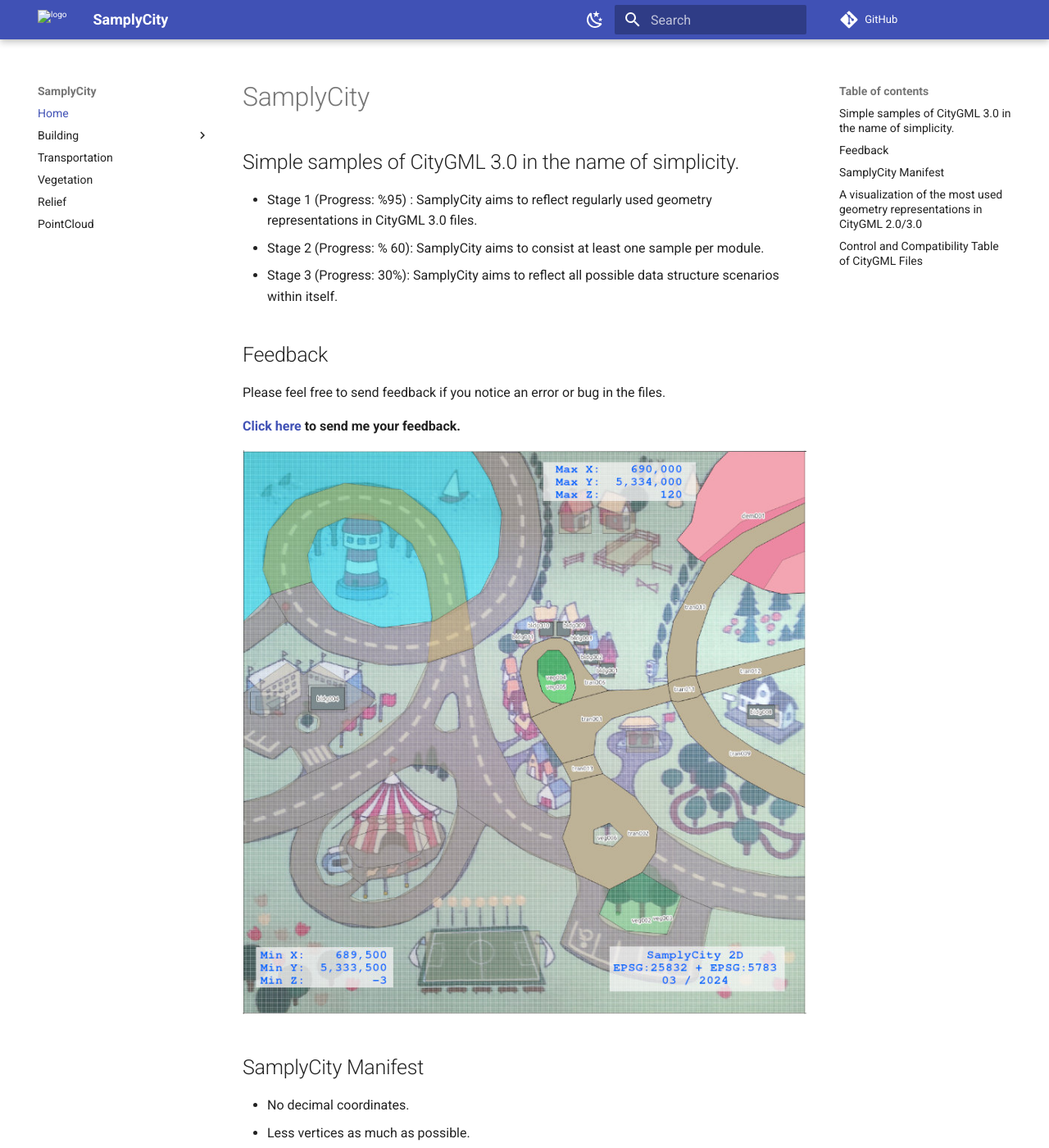
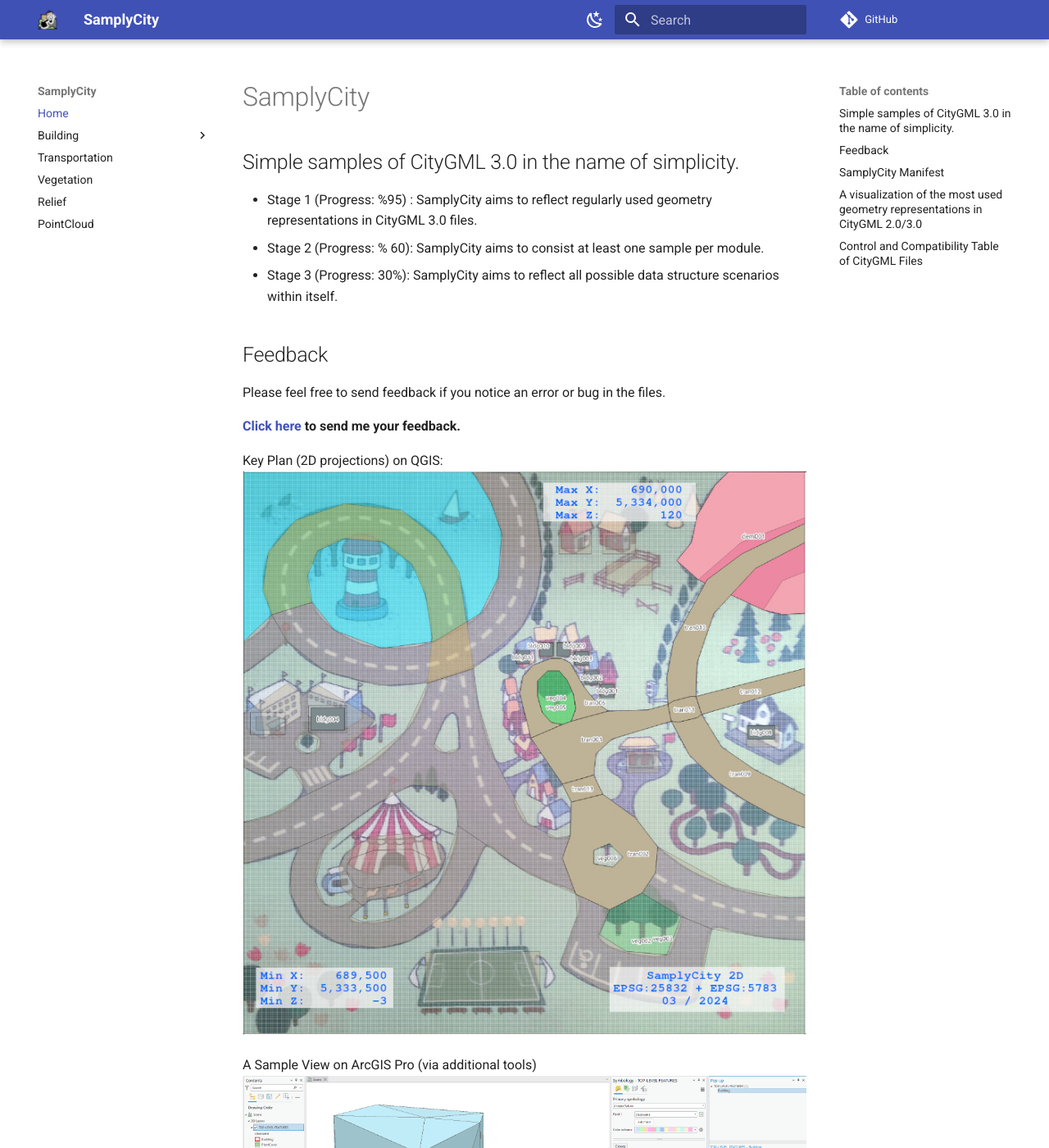
Before and after one commit to muratkendir/samplycity, an MkDocs documentation site: the page built from docs/index.md, in a window 1280 px wide and 1400 px high. Shown: the whole window at 82% size. Built offline with MkDocs 1.6.1 and Material for MkDocs 9.7.7, drawn with Linux system fonts in a browser that asks for light colours; comment, search, counter and statistics services are not loaded.

Commit message:
arcgis pro scene added.

```diff
--- a/docs/index.md
+++ b/docs/index.md
@@ -12,7 +12,11 @@
 
 **[Click here](https://forms.gle/zAFmvnkLprLUaN3AA){:target="_blank"} to send me your feedback.**
 
+Key Plan (2D projections) on QGIS:
 ![samplycity_overview](images/samplycity.jpg)
+
+A Sample View on ArcGIS Pro (via additional tools)
+![A sample view on ArcGIS Pro](images/features_on_arcgis_pro_cropped.png)
 
 ## SamplyCity Manifest
 
```
Also changed, not shown: other parts of docs/index.md (+1 -0 lines), docs/images/favicon.png (added), docs/images/features_on_arcgis_pro_cropped.png (added), docs/images/logo.png (added), mkdocs.yml (line endings or trailing spaces).
